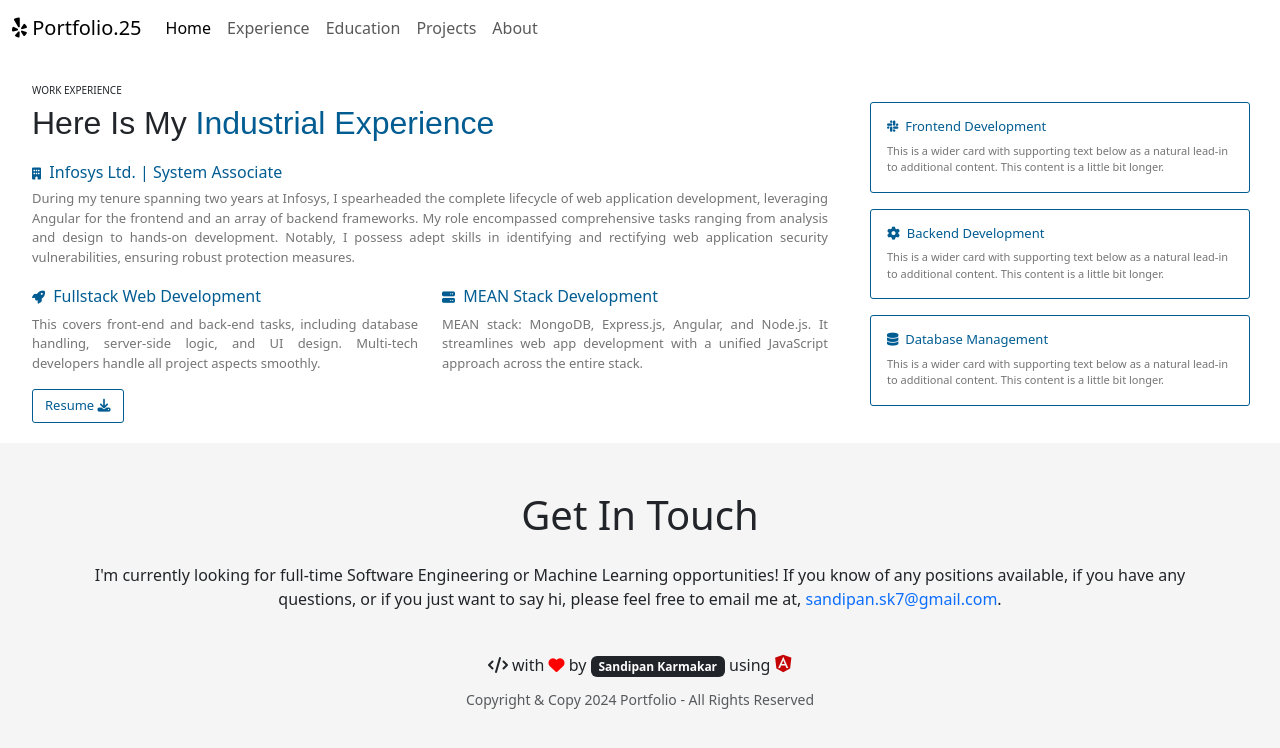
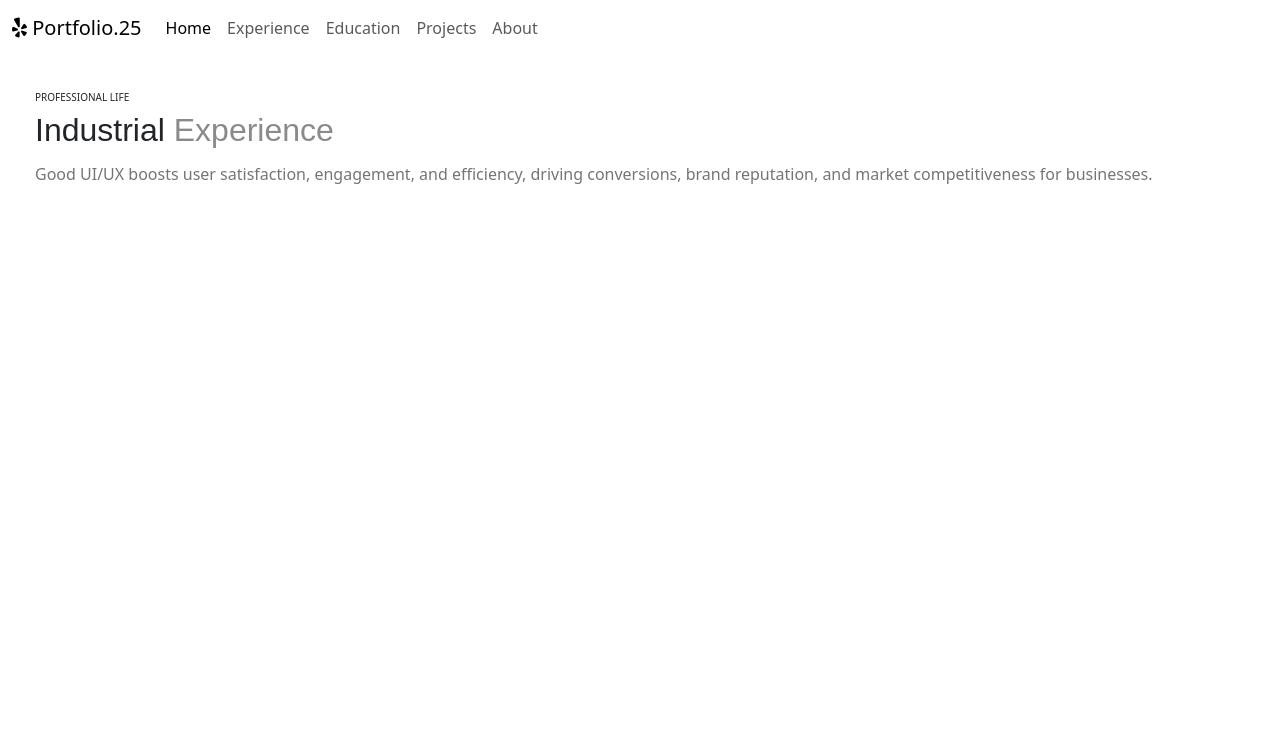
Before and after one commit to SandipanKarmakar04/portfolio, an Angular app: page /experience in a window 1280 px wide. Shown: the top 748 px of the page. Built offline with nearby package versions, Linux system fonts and the light colour scheme.

Commit message:
modified three files

```diff
--- a/src/app/about/about.component.css
+++ b/src/app/about/about.component.css
@@ -5,7 +5,7 @@
     border: 3px solid transparent;
     border-radius: 100%;
     background: linear-gradient(white, white) padding-box,
-                linear-gradient(130deg, #ff9c02, #ff9c02, white, white) border-box;
+                linear-gradient(130deg, #ff9c02, #ff9c02, rgb(186, 15, 157), rgb(201, 18, 109)) border-box;
 }
 .form-control::placeholder {
     text-align: left;
--- a/src/app/experience/experience.component.html
+++ b/src/app/experience/experience.component.html
@@ -1,115 +1,16 @@
-<div class="container-fluid" id="experience">
-    <div class="row" style=" padding: 10px;">
-
-
-        <div class="col-lg-8 col-12" style="background-color: transparent;">
-            <div class="card mt-2" style=" border: none; padding: 10px;">
-
-                <h1 class="lead" style=" font-weight: normal; font-size:10px; text-align: left;">WORK EXPERIENCE
-                </h1>
-                <h5 class="lead"
-                    style="font-family: genos; font-size: xx-large; font-family: Arial, Helvetica, sans-serif;">
-                    Here Is My
-                    <span style="color: #015c92;">Industrial Experience</span>
-                </h5>
-
-
-                <div class="box" style="padding: px; margin-top: 10px; ">
-                    <span style="color: #015c92; font-size: medium; font-weight: normal; margin-top: 15px; "><i
-                            class="fa-solid fa-building" style="font-size: 12px; "></i>&nbsp; Infosys Ltd. | System
-                        Associate</span>
-                    <!-- <span style="color: #757575; font-size: 12px; font-weight: normal; margin-bottom: 5px;">System
-                    Engineer | Nov, 2021 - Present</span> -->
-                    <p class="lead" style="font-size: small; text-align: justify; margin-top: 5px;color: #757575;">During my tenure spanning two years
-                        at Infosys, I spearheaded the
-                        complete lifecycle of web
-                        application development, leveraging Angular for the frontend and an array of backend
-                        frameworks.
-                        My role encompassed comprehensive tasks ranging from analysis and design to hands-on
-                        development. Notably, I possess adept skills in identifying and rectifying web application
-                        security vulnerabilities, ensuring robust protection measures.
-
-                        <!-- Working within cross-functional teams, I excelled in translating intricate business
-                    requisites into innovative technological solutions. This experience honed not only my technical acumen
-                    but also enhanced my communication and collaborative abilities significantly. My expertise
-                    extends beyond mere coding; I thrive in bridging the gap between business objectives and technical
-                    implementations, fostering seamless synergy across departments.</span> -->
-                    </p>
-                    <div class="row" style="margin-top: 20px;">
-                        <div class="col-lg-6 col-6" style="">
-
-                            <h5 class="lead" style="text-decoration: none; color: #015c92; font-size: medium; font-weight: normal;"><i
-                                    class="fa-solid fa-rocket"
-                                    style="text-decoration: none; color: #015c92; font-size: 13px;"></i>&nbsp;
-                                Fullstack Web Development
-                            </h5>
-                            <p class="lead" style="font-size: small; text-align: justify; margin-top: 5px;color: #757575;">This
-                                covers front-end and back-end tasks, including database handling, server-side logic,
-                                and UI design. Multi-tech developers handle all project aspects smoothly.</p>
-                        </div>
-
-                        <div class="col-lg-6 col-6" style="">
-
-                            <h5 class="lead" style="font-weight: normal; text-decoration: none; color: #015c92; font-size: medium;"><i
-                                    class="fa-solid fa-server"
-                                    style="text-decoration: none; color: #015c92; font-size: 13px;"></i>&nbsp;
-                                MEAN Stack Development
-                            </h5>
-                            <p class="lead" style="font-size: small; text-align: justify; margin-top: 5px;color: #757575;">MEAN stack: MongoDB,
-                                Express.js, Angular, and Node.js. It streamlines web app development with a unified
-                                JavaScript approach across the entire stack.</p>
-                        </div>
-                    </div>
-                    <a href="" target=" _blank" class="btn" style="font-size: small; border-radius: 3px; color: #015c92; border: 1px solid #015c92;">Resume <i
-                        class="fa-solid fa-download"></i> </a>
-                </div>
-
-            </div>
-        </div>
-
-        <div class="col-lg-4 col-12" style="padding: 20px;">
-            <div class="card mt-3" style="border-radius: 3px; border: 1px solid #015c92; background-color: #;">
-                <div class="card-body">
-                    <h5 class="card-title" style="font-size: 13px; color: #015c92;"><i class="fa-brands fa-slack"
-                            style="text-decoration: none; color: #015c92; font-size: 13px;"></i>&nbsp; Frontend
-                        Development</h5>
-                    <p class="card-text" style="font-size: 11px; color: #757575;">This is a wider card with
-                        supporting text below as a natural lead-in to
-                        additional content. This content is a little bit longer.</p>
-                </div>
-                <!-- <div class="card-footer">
-                    <small class="text-body-secondary" style="font-size: 13px;">Last updated 3 mins ago</small>
-                  </div> -->
-            </div>
-            <div class="card mt-3" style="border-radius: 3px; border: 1px solid #015c92; background-color: #;">
-                <div class="card-body">
-                    <h5 class="card-title" style="font-size: 13px; color: #015c92;"><i class="fa-solid fa-gear"
-                            style="text-decoration: none; color: #015c92; font-size: 13px;"></i>&nbsp; Backend
-                        Development</h5>
-                    <p class="card-text" style="font-size: 11px; color: #757575;">This is a wider card with
-                        supporting text below as a natural lead-in to
-                        additional content. This content is a little bit longer.</p>
-                </div>
-                <!-- <div class="card-footer">
-                    <small class="text-body-secondary" style="font-size: 13px;">Last updated 3 mins ago</small>
-                  </div> -->
-            </div>
-            <div class="card mt-3"
-                style="padding: px; border-radius: 3px; border: 1px solid #015c92; background-color: #;">
-                <div class="card-body">
-                    <h5 class="card-title" style="font-size: 13px; color: #015c92;"><i class="fa-solid fa-database"
-                            style="text-decoration: none; color: #015c92; font-size: 13px;"></i>&nbsp; Database
-                        Management</h5>
-                    <p class="card-text" style="font-size: 11px; color: #757575;">This is a wider card with
-                        supporting text below as a natural lead-in to
-                        additional content. This content is a little bit longer.</p>
-                </div>
-                <!-- <div class="card-footer">
-                    <small class="text-body-secondary" style="font-size: 13px;">Last updated 3 mins ago</small>
-                  </div> -->
-            </div>
-        </div>
+<div class="container-fluid" style="padding: 15px;">
+    <div class="row lead" style="padding: 20px;">
+        <h1 class="lead" style="font-size:10px; font-weight: normal;">
+            <!-- <i class="fa-solid fa-star-of-life"
+                            style="font-size: 11px; color: #8a8a8a ;"></i>&nbsp;&nbsp;  -->
+            PROFESSIONAL LIFE
+        </h1>
+        <h5 class="lead" style="font-family: genos; font-size: xx-large; font-family: Arial, Helvetica, sans-serif;">
+            Industrial
+            <span style="color: #8a8a8a;font-family: genos;font-family: Arial, Helvetica, sans-serif;">Experience</span>
+        </h5>
+        <p class="lead" style="font-size: medium; margin-top: 5px;color: #757575;">Good UI/UX boosts
+            user satisfaction, engagement, and efficiency, driving conversions, brand reputation, and market
+            competitiveness for businesses.</p>
     </div>
 </div>
-
-<app-footer></app-footer>
```
Also changed, not shown: src/app/about/about.component.html (+18 -13 lines).
